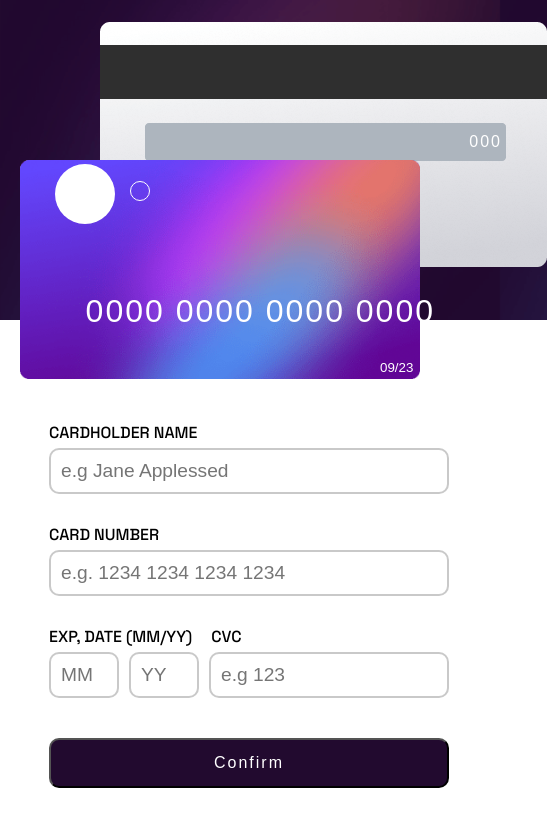
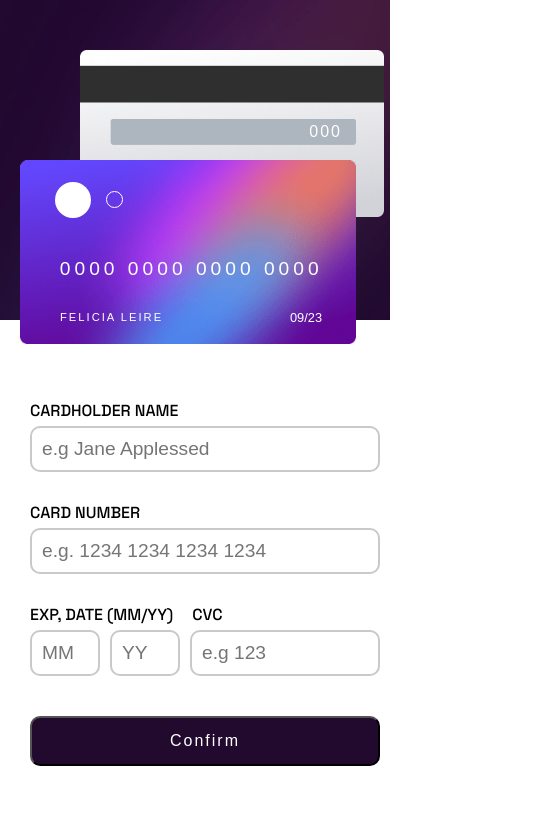
Before and after one commit to DavidSRV/CreditCard, a website: page index.html in a window 390 px wide. Shown: the whole page, 547 px wide, since content can reach past the window. Drawn offline with Linux system fonts and the light colour scheme.

Commit message:
Se termina Version responsive

```diff
--- a/Assets/sass/styles.scss
+++ b/Assets/sass/styles.scss
@@ -12,15 +12,16 @@ $input: #220a2f;
 
 .card1 {
 
-    @include layouts.card(225px, 250px);
-    height: 250px;
+    @include layouts.card(130px, 250px);
+
+    height: 200px;
     min-width: 250px;
 
     & ::placeholder {
         color: $white;
     }
 
-    & img{
+    & img {
         width: 30rem
     }
 
@@ -32,14 +33,32 @@ $input: #220a2f;
             font-size: 2rem;
             letter-spacing: 2px;
             text-align: end;
+
+            @media (max-width: 1000px) {
+                & {
+                    @include components.inputs(80px, 17px, 85%);
+                    font-size: 1.2rem;
+                    letter-spacing: 4px
+                }
+            }
         }
     }
 
     & .nameUser input {
-        @include components.inputs(170px, 40px);
-        font-size: 0.8rem;
+        @include components.inputs(30px, 40px);
+        font-size: 1rem;
+        letter-spacing: 2px;
         background: transparent;
-        width: 1px;
+        width: 300px;
+
+        @media (max-width: 1000px) {
+            & {
+                @include components.inputs(37px, 40px);
+                font-size: 0.7rem;
+                width: 200px;
+            }
+        }
+
 
     }
 
@@ -50,14 +69,29 @@ $input: #220a2f;
         width: 50px;
         background: transparent;
         border: none;
+        font-size: 1rem;
+
+        @media (max-width: 1000px) {
+            & {
+                position: absolute;
+                top: 150px;
+                left: 270px;
+                font-size: 0.8rem;
+            }
+        }
 
     }
 
     @media (max-width: 1270px) {
 
+        & img {
+            width: 25rem;
 
-        & img{
-            width: 25rem
+            @media (max-width: 1000px) {
+                & {
+                    width: 21rem
+                }
+            }
         }
 
         & {
@@ -76,7 +110,7 @@ $input: #220a2f;
 
 .card2 {
 
-    @include layouts.card(520px, 350px);
+    @include layouts.card(440px, 350px);
 
     & ::placeholder {
         color: $white;
@@ -96,6 +130,16 @@ $input: #220a2f;
             letter-spacing: 2px;
         }
 
+        @media (max-width: 1000px) {
+            & {
+                position: absolute;
+                bottom: 80px;
+                left: 70px;
+            }
+        }
+
+
+
     }
 
     @media (max-width: 1450px) {
@@ -104,7 +148,11 @@ $input: #220a2f;
 
             @media (max-width: 1000px) {
                 & {
-                    @include layouts.card(22px, 100px);
+                    @include layouts.card(50px, 80px);
+
+                    & img {
+                        width: 19rem
+                    }
                 }
             }
         }
@@ -116,27 +164,39 @@ $input: #220a2f;
 #circle {
     @include layouts.circle(13.75rem, 2.188rem, 3.75rem, 3.75rem);
     background: $white;
+
+    @media (max-width: 1000px) {
+        & {
+            @include layouts.circle(10.45rem, 2.188rem, 2.25rem, 2.25rem);
+        }
+    }
 }
 
 #circle2 {
     @include layouts.circle(16.438rem, 6.875rem, 1.25rem, 1.25rem);
     border: 1px solid $white;
+
+    @media (max-width: 1000px) {
+        & {
+            @include layouts.circle(12.118rem, 5.375rem, 1.05rem, 1.05rem);
+        }
+    }
 }
 
 form {
     position: absolute;
-    top: 325px;
-    left: 60%;
+    top: 235px;
+    left: 1000px;
     width: 400px;
     display: block;
 
     @media (max-width: 1000px) {
         & {
-            margin: 0 auto;
             position: absolute;
-            top: 50%;
+            top: 400px;
             margin-left: 10px;
-            left: 10%;
+            left: 20px;
+            width: 350px;
         }
     }
 
@@ -223,6 +283,13 @@ form {
 
         & input[id="cvc"] {
             width: 240px;
+
+            @media (max-width: 1000px) {
+                & {
+                    width: 190px;
+                }
+            }
+
         }
 
         & label {
@@ -241,6 +308,8 @@ form {
         font-size: 1rem;
         letter-spacing: 2px;
         cursor: pointer;
+
+
     }
 
 }
@@ -258,9 +327,9 @@ form {
         & {
             margin: 0 auto;
             position: absolute;
-            top: 70%;
-            margin-left: 10px;
-            left: 10%;
+            top: 60%;
+            left: 3px;
+            width: 350px;
         }
     }
 
@@ -276,6 +345,12 @@ form {
         left: 80px;
         letter-spacing: 6px;
         font-size: 2rem;
+
+        @media (max-width: 1000px) {
+            & {
+                width: 240px;
+            }
+        }
     }
 
     & p {
@@ -283,7 +358,13 @@ form {
         position: relative;
         bottom: 70px;
         left: 60px;
-        letter-spacing: 1.5px
+        letter-spacing: 1.5px;
+
+        @media (max-width: 1000px) {
+            & {
+                width: 280px;
+            }
+        }
     }
 
     & button {
@@ -295,5 +376,13 @@ form {
         background-color: $input;
         cursor: pointer;
 
+        @media (max-width: 1000px) {
+            & {
+                width: 300px;
+                left: 50px;
+
+            }
+        }
+
     }
 }
--- a/index.html
+++ b/index.html
@@ -4,7 +4,7 @@
     <meta charset="UTF-8" />
     <meta http-equiv="X-UA-Compatible" content="IE=edge" />
     <meta name="viewport" content="width=device-width, initial-scale=1.0" />
-    <link rel="stylesheet" href="Assets/css/styles.css" />
+    <link rel="stylesheet" href="Assets/css/styles.css">
     <title>Credit-Card</title>
   </head>
 
@@ -19,7 +19,7 @@
       <div class="cardNum">
         <input
           id="cardNum"
-          type="number"
+          type="text"
           placeholder="0000 0000 0000 0000"
           disabled
         />
--- /dev/null
+++ b/package.json
@@ -0,0 +1,5 @@
+{
+  "dependencies": {
+    "imask": "^6.4.3"
+  }
+}
--- a/src/controllers/controllers.js
+++ b/src/controllers/controllers.js
@@ -1,10 +1,11 @@
 const formulario = document.getElementById('form');
 const inputs = document.querySelectorAll('#form input')
+
 
 //REGEX
 const expresiones = {
 	name: /^[a-zA-ZÀ-ÿ\s]{1,40}$/,
-	number: /^\d{16,16}$/,
+	number: /([0-9]{4})/g,
     date: /^\d{2}$/,
     cvc: /^\d{3}$/
 }
@@ -58,7 +59,7 @@ const validarCampo = (expresiones, input, campo, campoverificado, copiaTarjeta,
 
         campos[campo] = true;
 
-        document.getElementById(copiaTarjeta).value = input.value;
+        document.getElementById(copiaTarjeta).value = input.value.replace(/\s/g, '').replace(/([0-9]{4})/g, '$1 ').trim()
 
         document.getElementById(copiarcvc).value = input.value;
 
@@ -73,7 +74,6 @@ const validarCampo = (expresiones, input, campo, campoverificado, copiaTarjeta,
         document.getElementById(copiaTarjeta).value = input.value;
 
         document.getElementById(copiarcvc).value = input.value;
-
     }
 }
 
@@ -92,9 +92,7 @@ formulario.addEventListener('submit',(e)=>{
         document.getElementById("confirm1").style.display = "block";
 
     }else{
-
         document.getElementById('btnconfirm').classList.replace('alert','alert-in-input');
     }
 
-
 });
```
Also changed, not shown: Assets/css/styles.css, 2 other files.
